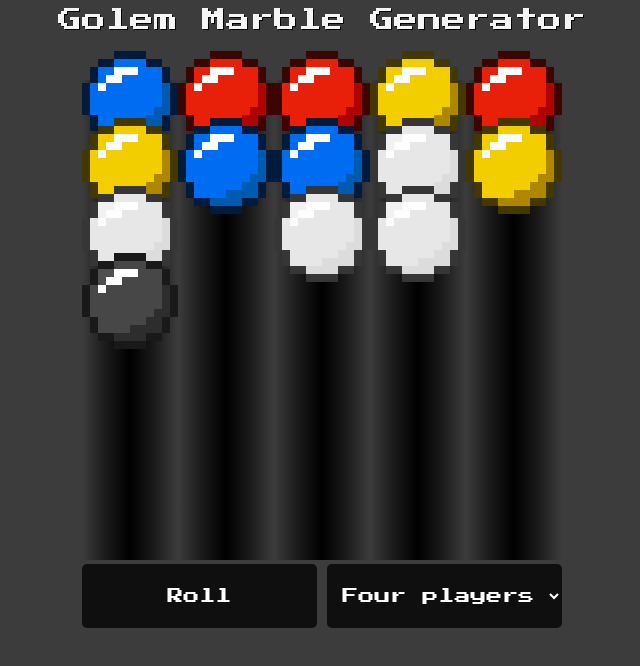
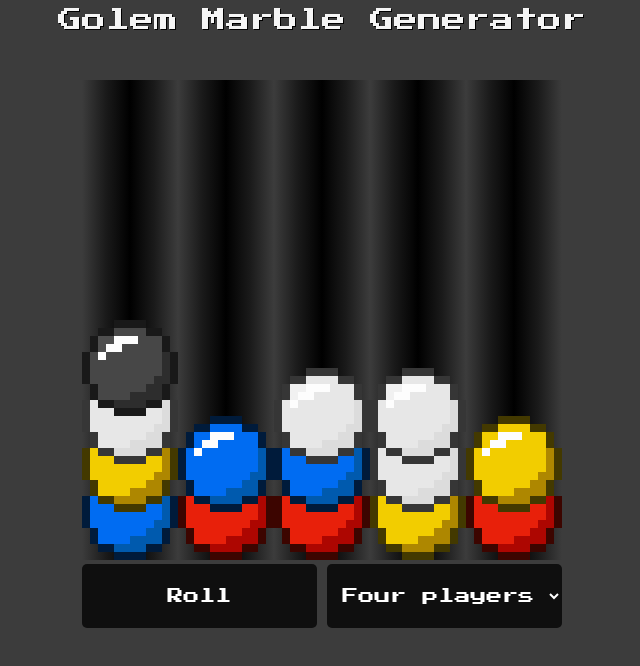
Before and after one commit to jakubwalawender/golem-marble-generator, a React (Create React App) app: page / in a window 1280 px wide. Shown: the top 666 px of the page, without its empty margins (318-958 px from the left). Built offline with nearby package versions, Linux system fonts and the light colour scheme.

Commit message:
add roll animation

```diff
--- a/src/components/Marble.jsx
+++ b/src/components/Marble.jsx
@@ -1,6 +1,21 @@
-import React from "react";
+import React, { useEffect, useState } from "react";
 import { colorMapping } from "../colorMapping";
 
-export const Marble = ({ color }) => (
-  <img src={colorMapping[color]} alt={`marble-${color}`} className="marble" />
-);
+export const Marble = ({ color, position }) => {
+  const [top, setTop] = useState(0);
+
+  useEffect(() => {
+    setTimeout(() => {
+      setTop(`${80 - 10 * position}%`);
+    }, position);
+  }, [position]);
+
+  return (
+    <img
+      src={colorMapping[color]}
+      alt={`marble-${color}`}
+      className="marble"
+      style={{ top }}
+    />
+  );
+};
--- a/src/components/Synagogue.jsx
+++ b/src/components/Synagogue.jsx
@@ -2,11 +2,18 @@ import React, { useState, useEffect } from "react";
 
 import { Marble } from "./Marble";
 import { playerCounts } from "../playerCountOptions";
-import { roll } from "./helpers";
+import { clear, roll } from "./helpers";
 
 export const Synagogue = () => {
   const [synagogue, setSynagogue] = useState([]);
   const [currentValue, setCurrentValue] = useState("4");
+
+  const handleRoll = () => {
+    setSynagogue(clear(currentValue));
+    setTimeout(() => {
+      setSynagogue(roll(currentValue));
+    }, 50);
+  };
 
   useEffect(() => {
     setSynagogue(roll(currentValue));
@@ -18,18 +25,17 @@ export const Synagogue = () => {
         {synagogue.map((column, id) => {
           return (
             <div key={id} className="track">
-              {column.map(({ color, id }) => {
-                return <Marble key={id} color={color}></Marble>;
+              {column.map(({ color, id }, position) => {
+                return (
+                  <Marble key={id} color={color} position={position}></Marble>
+                );
               })}
             </div>
           );
         })}
       </div>
       <div className="menu">
-        <button
-          onClick={() => setSynagogue(roll(currentValue))}
-          className="roll-button"
-        >
+        <button onClick={handleRoll} className="roll-button">
           Roll
         </button>
         <select
--- a/src/components/helpers.js
+++ b/src/components/helpers.js
@@ -17,3 +17,8 @@ export const roll = (playersCount) => {
 
   return synagogue;
 };
+
+export const clear = (playersCount) => {
+  const options = playerCounts[playersCount];
+  return Array.from(new Array(Number(options.pathsCount)).fill().map(() => []));
+};
--- a/src/styles.scss
+++ b/src/styles.scss
@@ -17,6 +17,7 @@ $marble_width: $track_width;
   );
   width: $track_width;
   height: $track_height;
+  position: relative;
 }
 
 .synagogue {
@@ -30,13 +31,13 @@ $marble_width: $track_width;
 }
 
 .marble {
-  margin-top: -30%;
+  position: absolute;
   width: $marble_width;
   height: $marble_width;
+  transition: top 300ms ease-out;
 }
 
 .track > .marble ~ .marble {
-  margin-top: -30%;
   width: $marble_width;
 }
 
```
